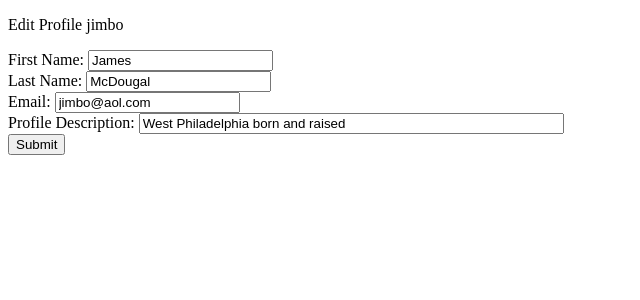
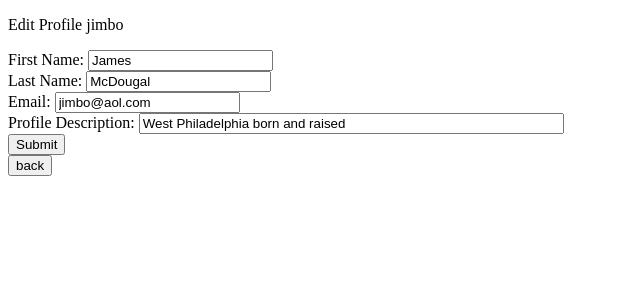
Before and after one commit to jhall270/CS361-PG5-FakeNews, a Node server app: page /update-profile?uid=jimbo in a window 1280 px wide. Shown: the top 300 px of the page, without its empty margins (0-640 px from the left). Run offline with Node 20, Linux system fonts and the light colour scheme; some libraries are stand-ins or nearby versions.

Commit message:
Update update-profile-form.handlebars
put back button so after update profile, can return to jimbo page

```diff
--- a/views/update-profile-form.handlebars
+++ b/views/update-profile-form.handlebars
@@ -19,3 +19,14 @@
     <input type="hidden" id="uid" name='uid' value={{uid}}>
     <input type="submit" value="Submit">
 </form>
+
+<div>
+	<button id = "back-btn" onclick=goBack()>back</button>
+</div>
+<script>
+
+	var goBack = function (){
+			window.location.href="/jimbo";
+	};
+
+</script>
```
